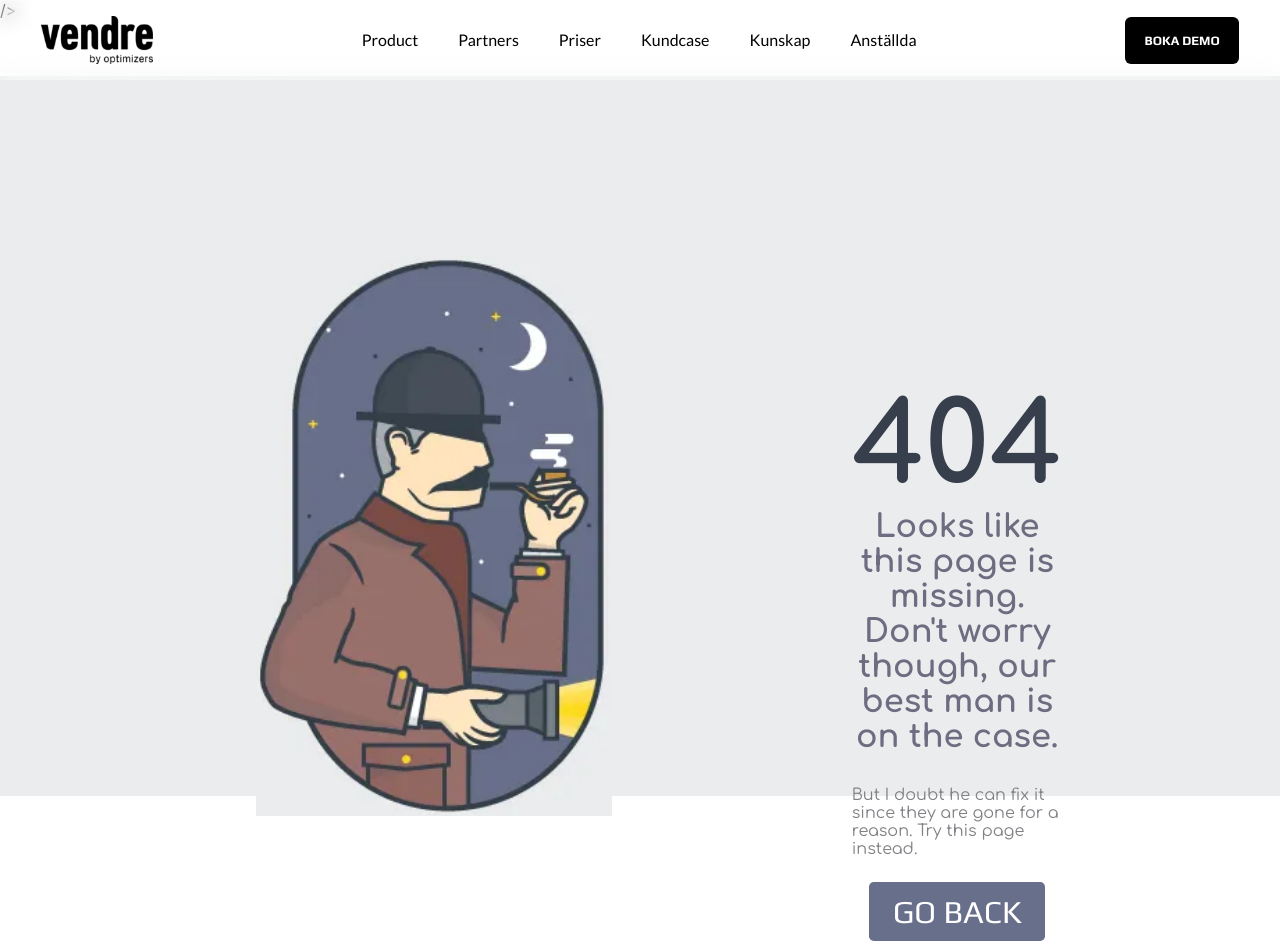
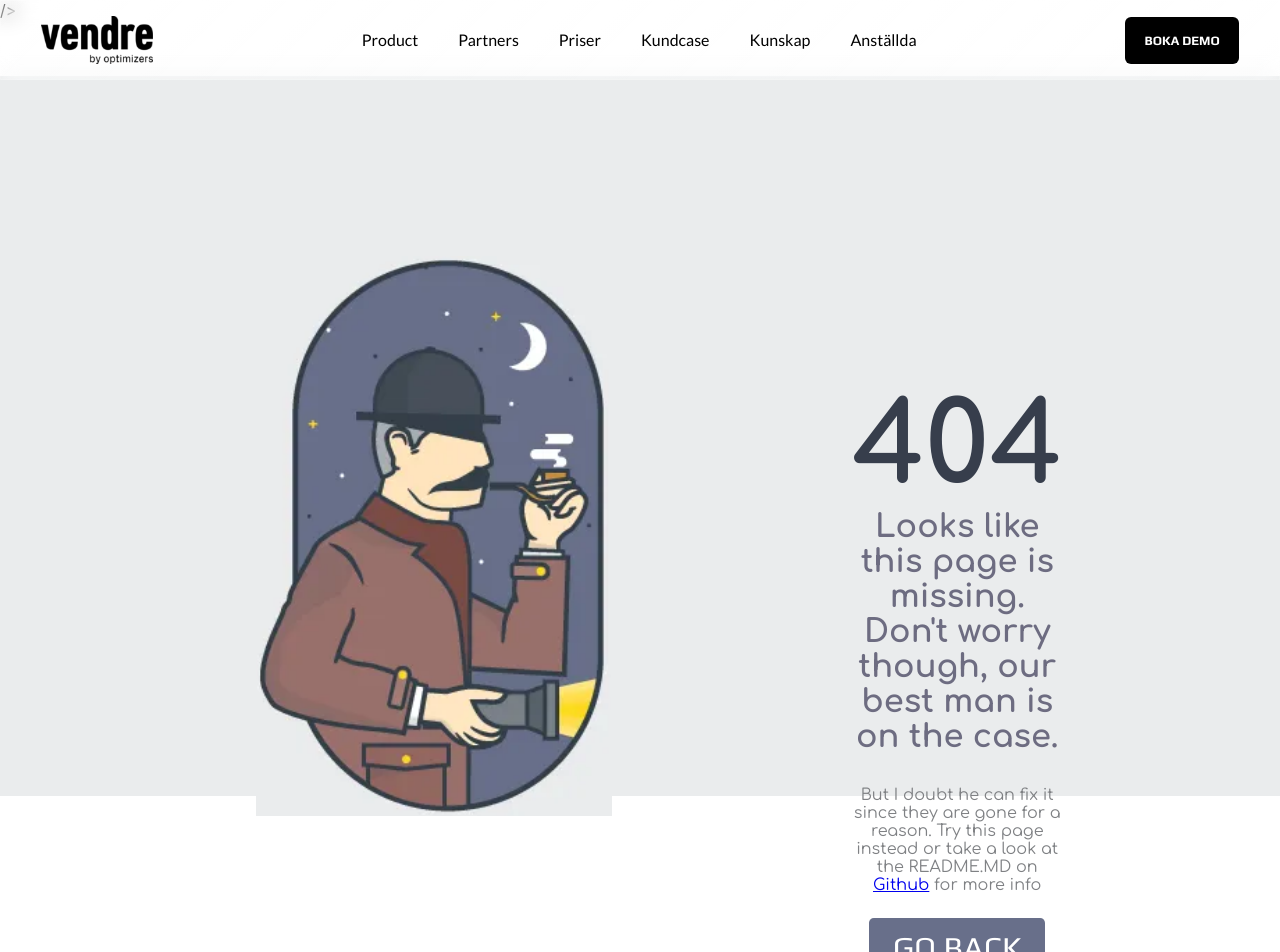
Before and after one commit to Willi0t/vendre-code-challange, a React (Create React App) app: page /priser in a window 1280 px wide. Shown: the top 952 px of the page. Built offline with nearby package versions, Linux system fonts and the light colour scheme.

Commit message:
end of day. small changes to text on 404 page

```diff
--- a/src/components/NotFound404/NotFound404.js
+++ b/src/components/NotFound404/NotFound404.js
@@ -22,7 +22,14 @@ function NotFound404() {
           </h4>
           <p>
             But I doubt he can fix it since they are gone for a reason. Try this
-            page instead.
+            page instead or take a look at the README.MD on{" "}
+            <a
+              href="https://github.com/Willi0t/vendre-code-challange"
+              target="_blank"
+            >
+              Github
+            </a>{" "}
+            for more info
           </p>
           <button onClick={handleClick}>go back</button>
         </div>
--- a/src/components/NotFound404/notFound404.css
+++ b/src/components/NotFound404/notFound404.css
@@ -44,6 +44,7 @@
 .Textbox404 p {
   font-family: "Comfortaa", cursive;
   color: #7f8184;
+  text-align: center;
   margin-top: 2rem;
 }
 
```
